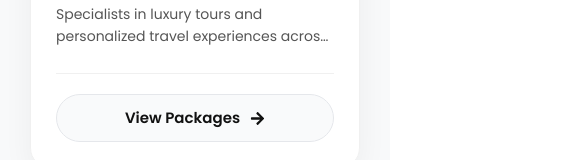
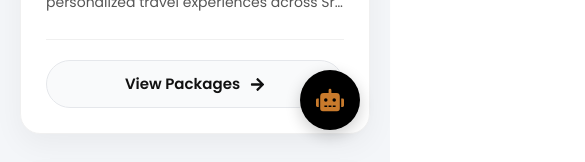
Before and after one commit to Sadeepa123L/traveley-frontend, a React (Vite) app: page /TravelerAgencies in a window 390 px wide. Shown: the part 684-846 px from the top of the page, 585 px wide, since content can reach past the window. Built offline with nearby package versions, Linux system fonts and the light colour scheme; a web font is replaced by a local one.

Commit message:
update layout page

```diff
--- a/src/components/Layout/travelerlayout/TravelerLayout.css
+++ b/src/components/Layout/travelerlayout/TravelerLayout.css
@@ -1,29 +1,19 @@
+
 .traveler-layout {
-  display: flex;
-  flex-direction: column;
-  height: 100vh;
-  width: 100%;
-  overflow: hidden;
-  background-color: #f8f9fa;
-}
-
-
-.layout-navbar {
-  flex-shrink: 0;
-  width: 100%;
-  z-index: 1000;
-  background-color: white;
-  box-shadow: 0 2px 10px rgba(0,0,0,0.05);
+  min-height: 100vh;
+  background-color: #f4f6f9;
 }
 
 .layout-content {
-  flex: 1;
-  overflow-y: auto;
-  padding: 30px;
-  position: relative;
+  padding: 30px 40px;
+}
+.layout-navbar {
+  position: sticky;
+  top: 0;
+  z-index: 1000;
 }
 @media (max-width: 768px) {
-  .dashboard-content-area {
+  .layout-content {
     padding: 20px;
   }
 }
--- a/src/components/Layout/travelerlayout/layout.jsx
+++ b/src/components/Layout/travelerlayout/layout.jsx
@@ -3,6 +3,7 @@ import { Outlet } from 'react-router-dom'
 import './TravelerLayout.css';
 
 import NavBar from '../../dashboard/traveler-dashboard/traveler-navbar/TravelerNavBar'
+import ChatBot from '../../dashboard/traveler-dashboard/chatbot/ChatBot'
 
 function TravelerLayout (){
     return(
@@ -13,6 +14,7 @@ function TravelerLayout (){
             <div className='layout-content'>
                 <Outlet/>
             </div>
+            <ChatBot/>
         </div>
     );
 
```
